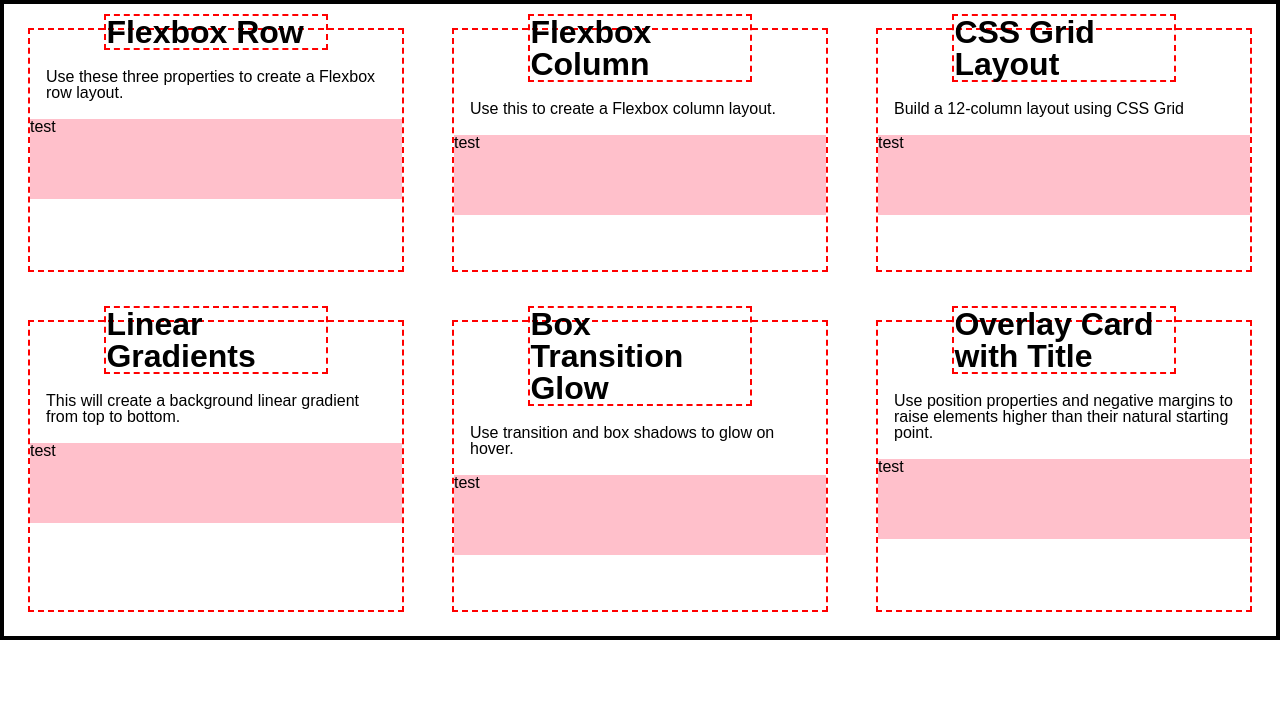
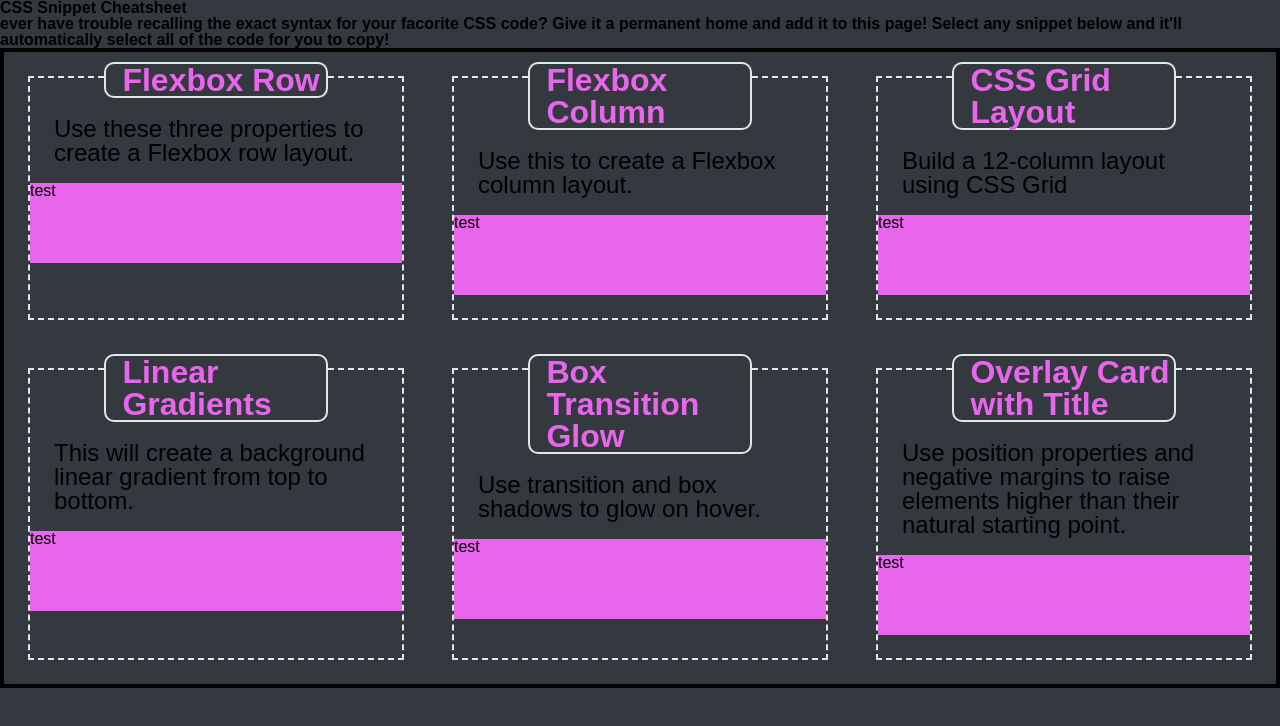
Before and after one commit to inklein1997/Advanced-CSS-mini-project, a plain HTML site: page index.html in a window 1280 px wide. Drawn offline with Linux system fonts and the light colour scheme.

Commit message:
added colors and header

```diff
--- a/assets/css/style.css
+++ b/assets/css/style.css
@@ -1,6 +1,19 @@
+:root {
+    --pink: #E866EC;
+    --gray: #33393F;
+    --offwhite: #E0EAE4;
 
+}
 
+body {
+    margin:0%;
+    padding:0%;
+    background-color: var(--gray);
+}
 
+header {
+
+}
 
 #container1 {
     border: black 4px solid;
@@ -13,25 +26,29 @@
 }
 
 .card {
-    border: red 2px dashed;
+    border: var(--offwhite) 2px dashed;
     flex-basis: calc(33.3333% - 9em);
     margin: 1.5em;
     flex-grow: 1;
 }
 
 .card-header {
-    border: red dashed 2px;
+    border: var(--offwhite) solid 2px;
     margin: -0.5em 20% 0 20%;
     font-size: 2em;
+    background-color: var(--gray);
+    color: var(--pink);
+    border-radius: 10px;
+    padding-left: 0.5em;
 }
 
 .card-desc {
     padding: 5% 1em 5% 1em;
-    font-size: 1em;
+    font-size: 1.5em;
 }
 
 .code-card {
-    background-color: pink;
+    background-color: var(--pink);
     border-radius: 10deg;
     min-height: 5em;
 }
--- a/index.html
+++ b/index.html
@@ -10,6 +10,10 @@
 </head>
 
     <body>
+        <header>
+            <h1>CSS Snippet Cheatsheet</h1>
+            <h2>ever have trouble recalling the exact syntax for your facorite CSS code?  Give it a permanent home and add it to this page! Select any snippet below and it'll automatically select all of the code for you to copy!</h2>
+        </header>
         <div id=container1>
             <section class=card>
                 <div class=card-header>
```
